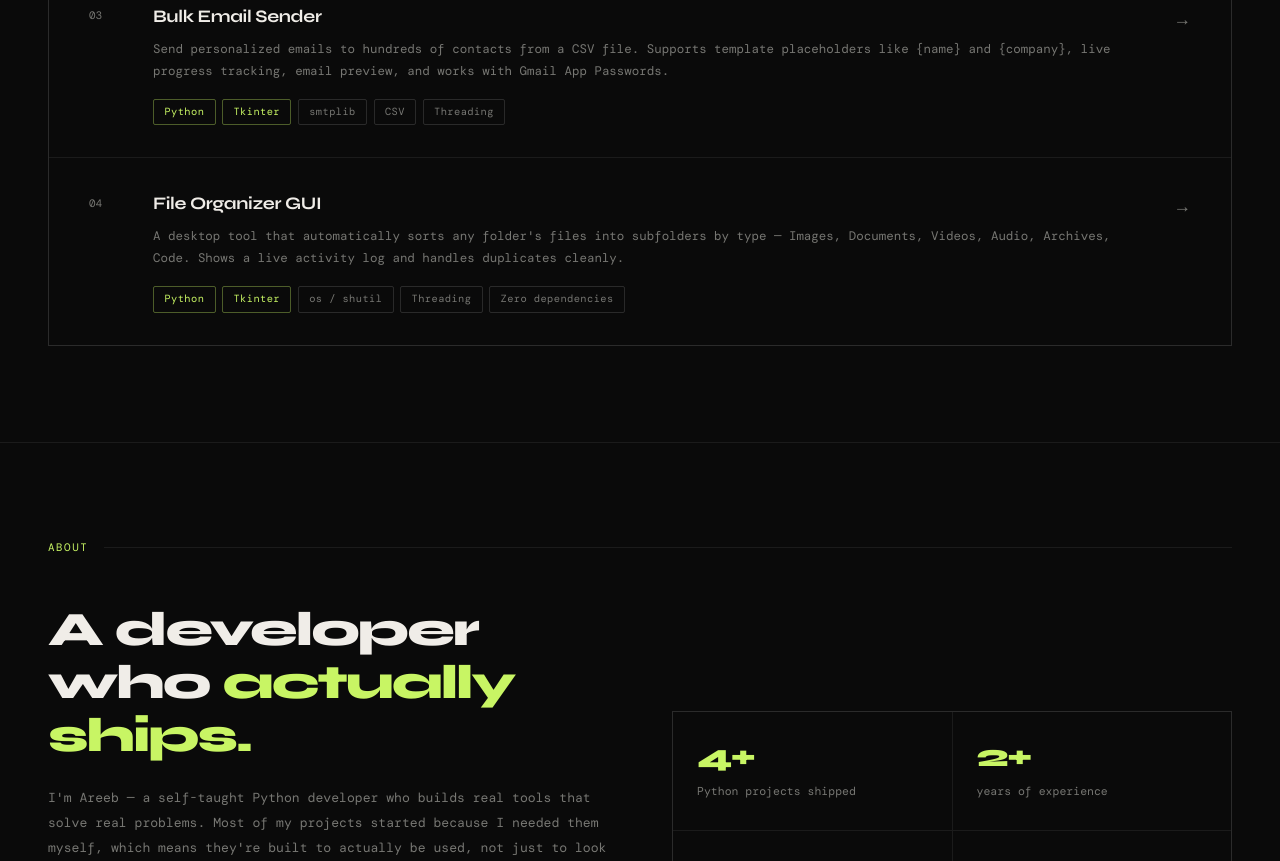
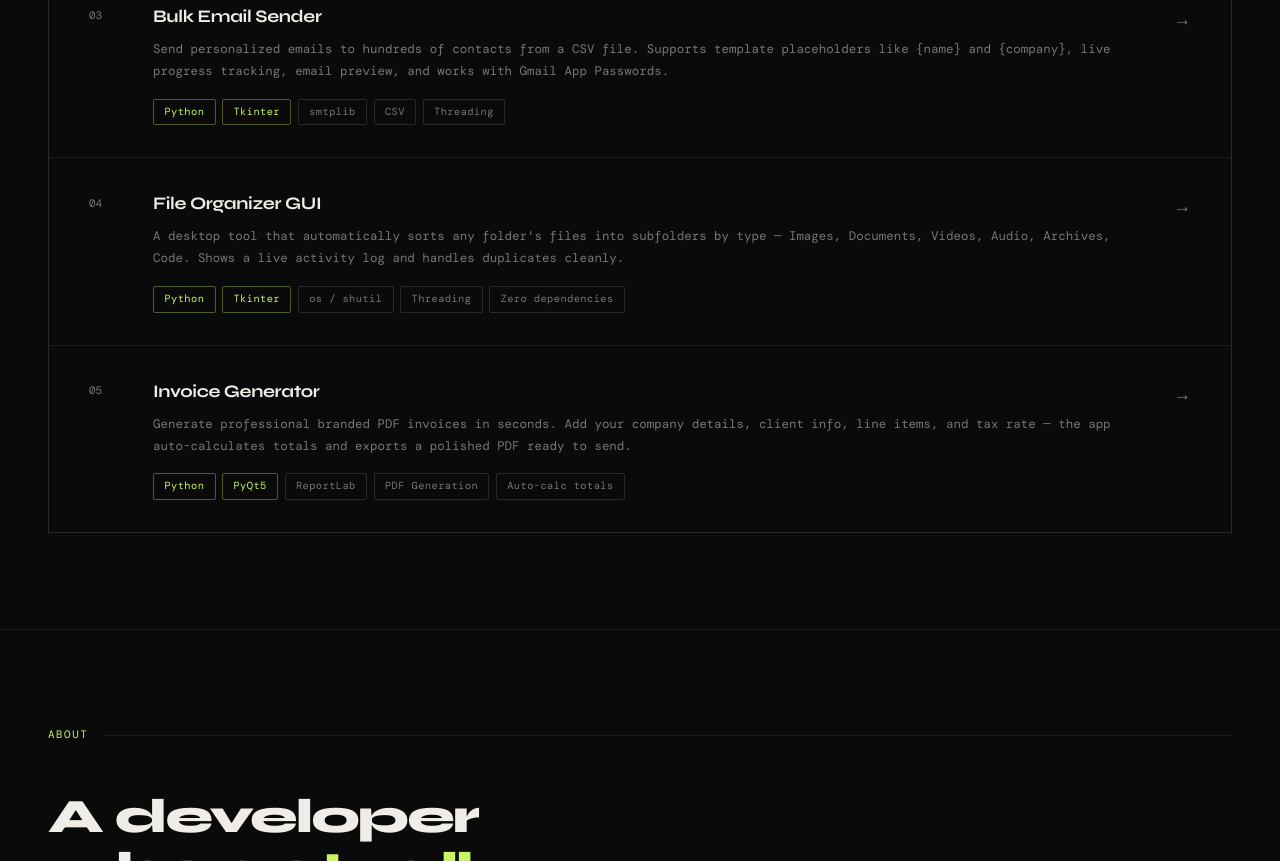
Before and after one commit to areeb-ali91/areeb-ali91.github.io, a plain HTML site: page index.html in a window 1280 px wide. Shown: the part 1939-2800 px from the top of the page. Drawn offline with nearby package versions, Linux system fonts and the light colour scheme; a web font is replaced by a local one.

Commit message:
Update project stats and add Invoice Generator project
Updated project statistics and added a new project section for Invoice Generator.

```diff
--- a/index.html
+++ b/index.html
@@ -155,7 +155,7 @@
   </div>
   <div class="hero-stats">
     <div class="stat">
-      <strong>4+</strong>
+      <strong>5+</strong>
       <span>projects built</span>
     </div>
     <div class="stat">
@@ -262,6 +262,22 @@
       <div class="proj-arrow">→</div>
     </a>
 
+    <a class="project-item" href="https://github.com/areeb-ali91/Invoice_generator" target="_blank">
+      <div class="proj-num">05</div>
+      <div class="proj-body">
+        <h3>Invoice Generator</h3>
+        <p>Generate professional branded PDF invoices in seconds. Add your company details, client info, line items, and tax rate — the app auto-calculates totals and exports a polished PDF ready to send.</p>
+        <div class="proj-tags">
+          <span class="proj-tag highlight">Python</span>
+          <span class="proj-tag highlight">PyQt5</span>
+          <span class="proj-tag">ReportLab</span>
+          <span class="proj-tag">PDF Generation</span>
+          <span class="proj-tag">Auto-calc totals</span>
+        </div>
+      </div>
+      <div class="proj-arrow">→</div>
+    </a>
+
   </div>
 </section>
 
@@ -277,7 +293,7 @@
     </div>
     <div class="about-right">
       <div class="about-stat">
-        <strong>4+</strong>
+        <strong>5+</strong>
         <span>Python projects shipped</span>
       </div>
       <div class="about-stat">
```
